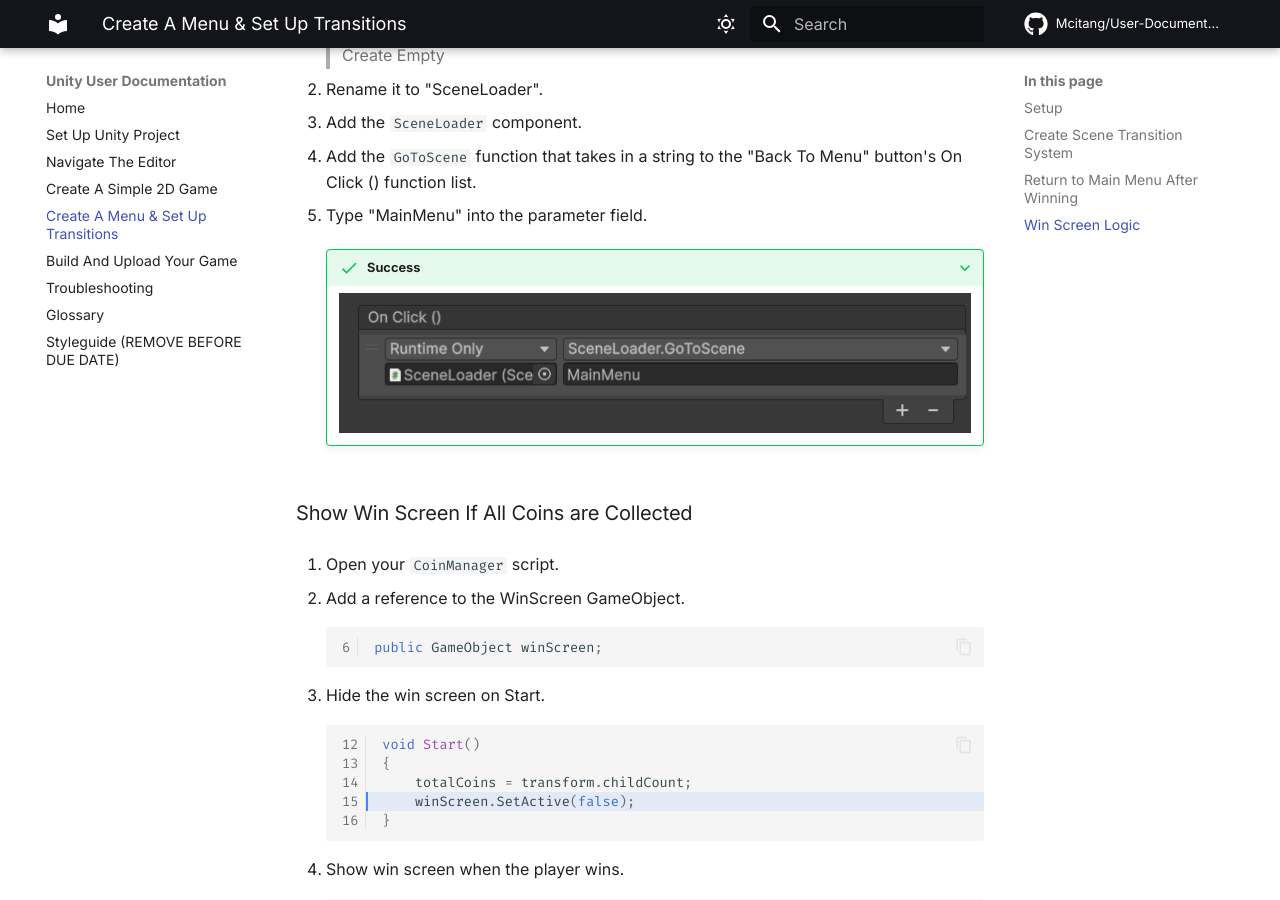
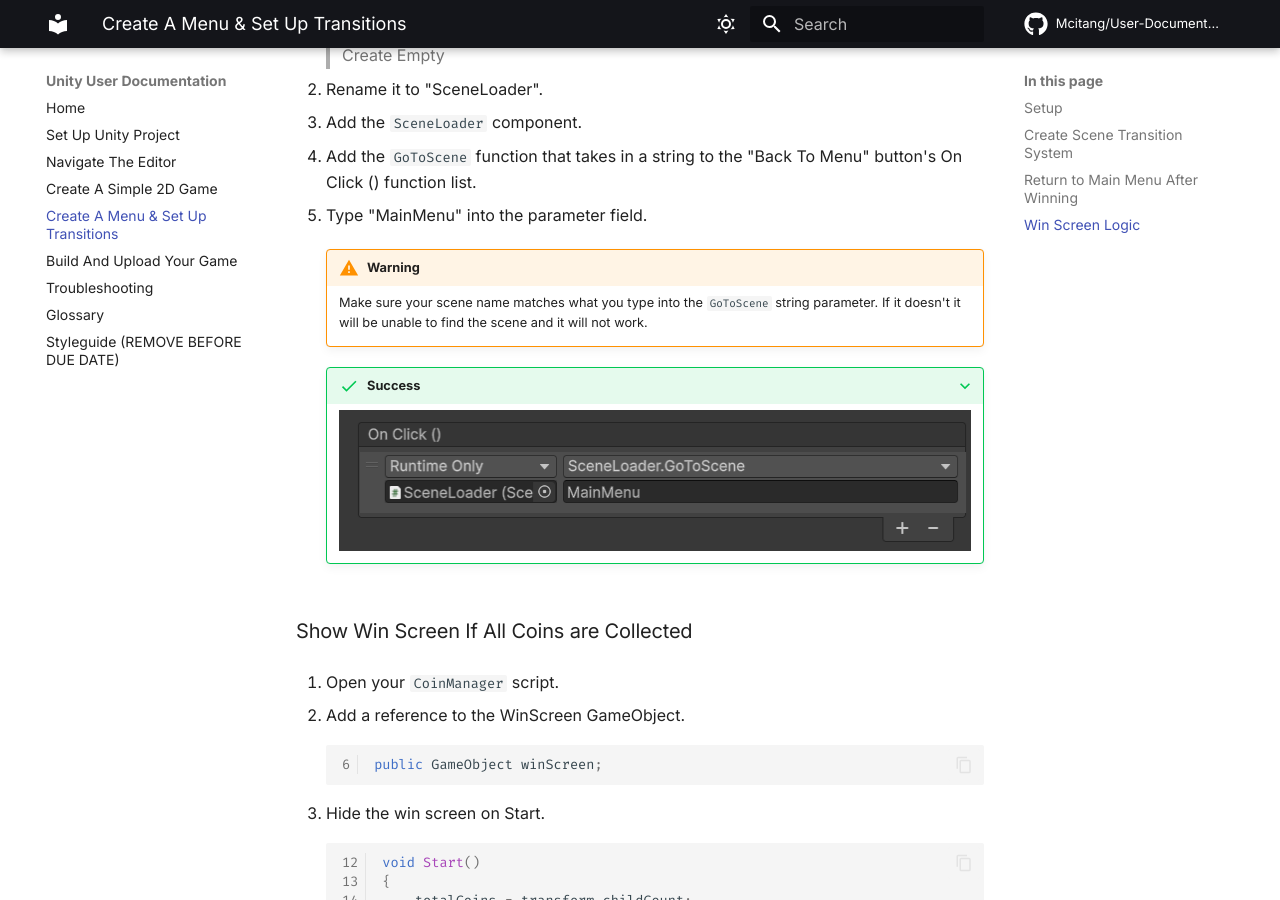
Before and after one commit to Mcitang/User-Documentation, an MkDocs documentation site: the page built from docs/make-menus.md, in a window 1280 px wide and 900 px high, scrolled down 9511 px. Built offline with MkDocs 1.6.1 and Material for MkDocs 9.7.7, drawn with Linux system fonts in a browser that asks for light colours; comment, search, counter and statistics services are not loaded.

Commit message:
Add warning for mismatching scene name error

```diff
--- a/docs/make-menus.md
+++ b/docs/make-menus.md
@@ -291,6 +291,9 @@ To do scene transitions, you must use the `UnityEngine.SceneManagement` package.
 
 1. Type "MainMenu" into the parameter field.
 
+    !!! warning
+        Make sure your scene name matches what you type into the `GoToScene` string parameter. If it doesn't it will be unable to find the scene and it will not work.
+
     ???+ success
         ![On Click () event function call list for the Back To Menu button][menu-button-onclick-image]{ .center }
 
```
